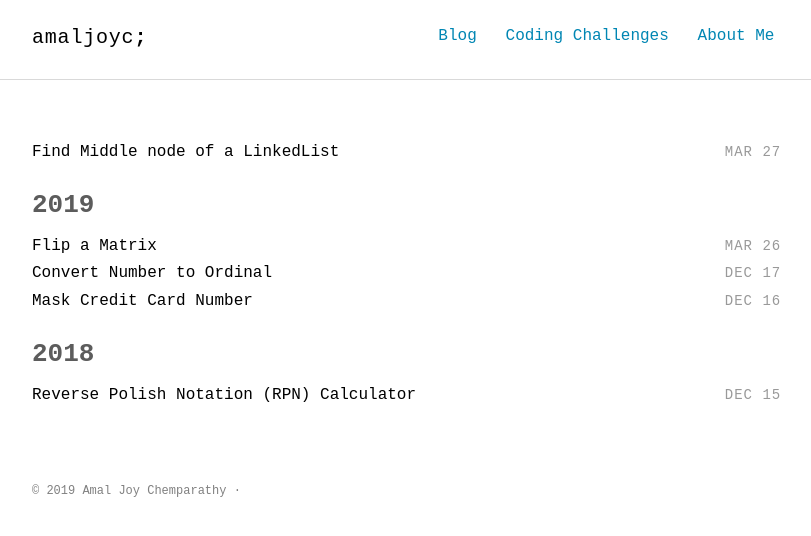
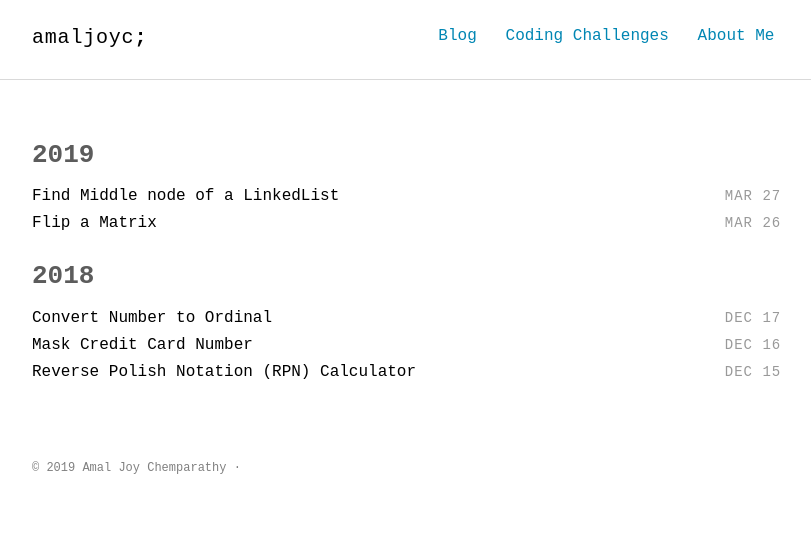
Before and after one commit to amaljoyc/amaljoyc.com, a Jekyll site: the page built from challenges.html, in a window 1280 px wide. Shown: the top 536 px of the page, without its empty margins (232-1043 px from the left). Built offline with Jekyll 4.4.1, drawn with Linux system fonts in a browser that asks for light colours; some web fonts are replaced.

Commit message:
fix year title in posts

```diff
--- a/challenges.html
+++ b/challenges.html
@@ -8,13 +8,13 @@ title: Home
 <section class="post-list">
   <div class="container">
     {% for post in site.categories.challenges %}
-      {% if forloop.last %}
+      {% if forloop.first %}
         <h2 class="category-title">{{ post.date | date: '%Y' }}</h2>
       {% else %}
-        {% assign next_index = forloop.index0 | plus: 1 %}
+        {% assign prev_index = forloop.index0 | minus: 1 %}
         {% capture year %}{{ post.date | date: '%Y' }}{% endcapture %}
-        {% capture nyear %}{{ site.categories.challenges[next_index].date | date: '%Y' }}{% endcapture %}
-        {% if year != nyear %}
+        {% capture pyear %}{{ site.categories.challenges[prev_index].date | date: '%Y' }}{% endcapture %}
+        {% if year != pyear %}
           <h2 class="category-title">{{ post.date | date: '%Y' }}</h2>
         {% endif %}
       {% endif %}
```
Also changed, not shown: index.html (+5 -4 lines).
